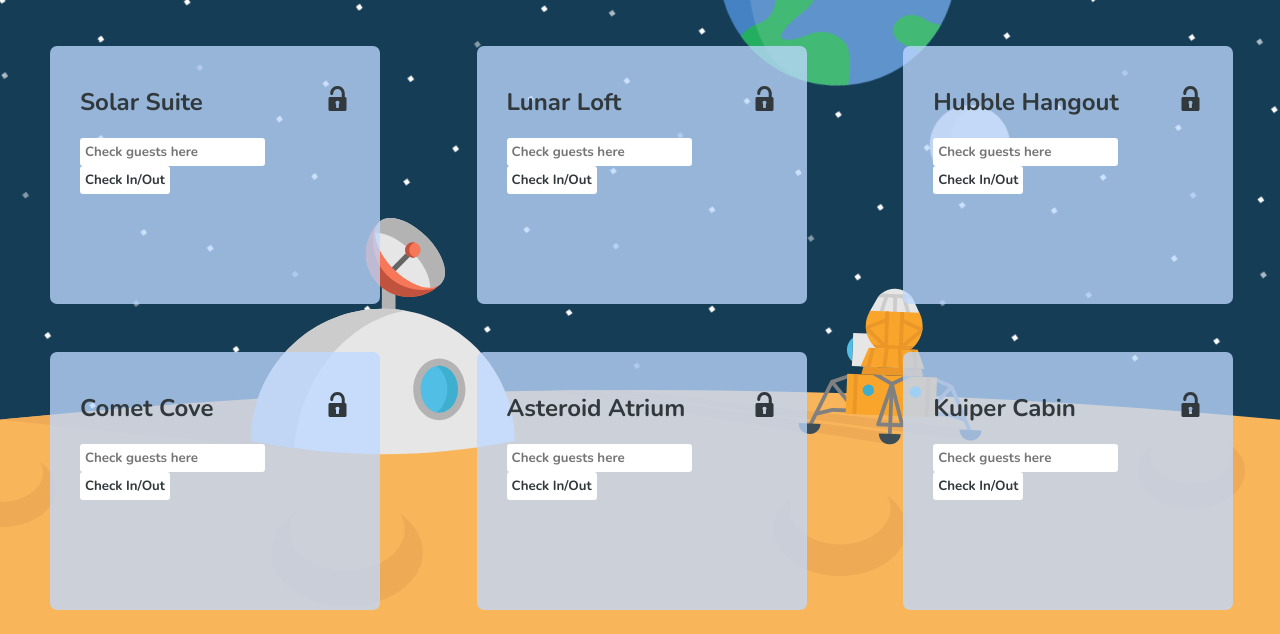
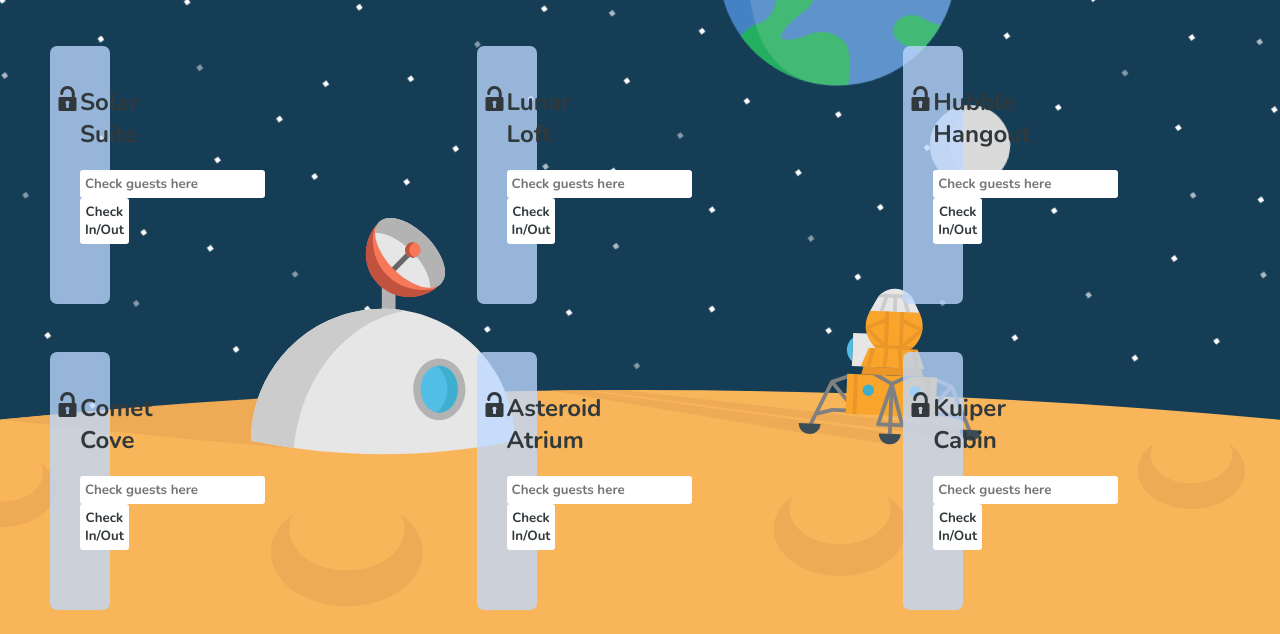
Before and after one commit to branogarbo/Hotel-Project, a plain HTML site: page index.html in a window 1280 px wide. Shown: the part 166-800 px from the top of the page. Drawn offline with nearby package versions, Linux system fonts and the light colour scheme.

Commit message:
Testing netlify github page update.

```diff
--- a/hotelstyle.css
+++ b/hotelstyle.css
@@ -92,7 +92,7 @@ body > *:not(#backimg) {
 }
 
 .room {
-  width:270px;
+  width:0px;
   border-radius:7px;
   padding:20px 30px;
   height:217.833px;
```
